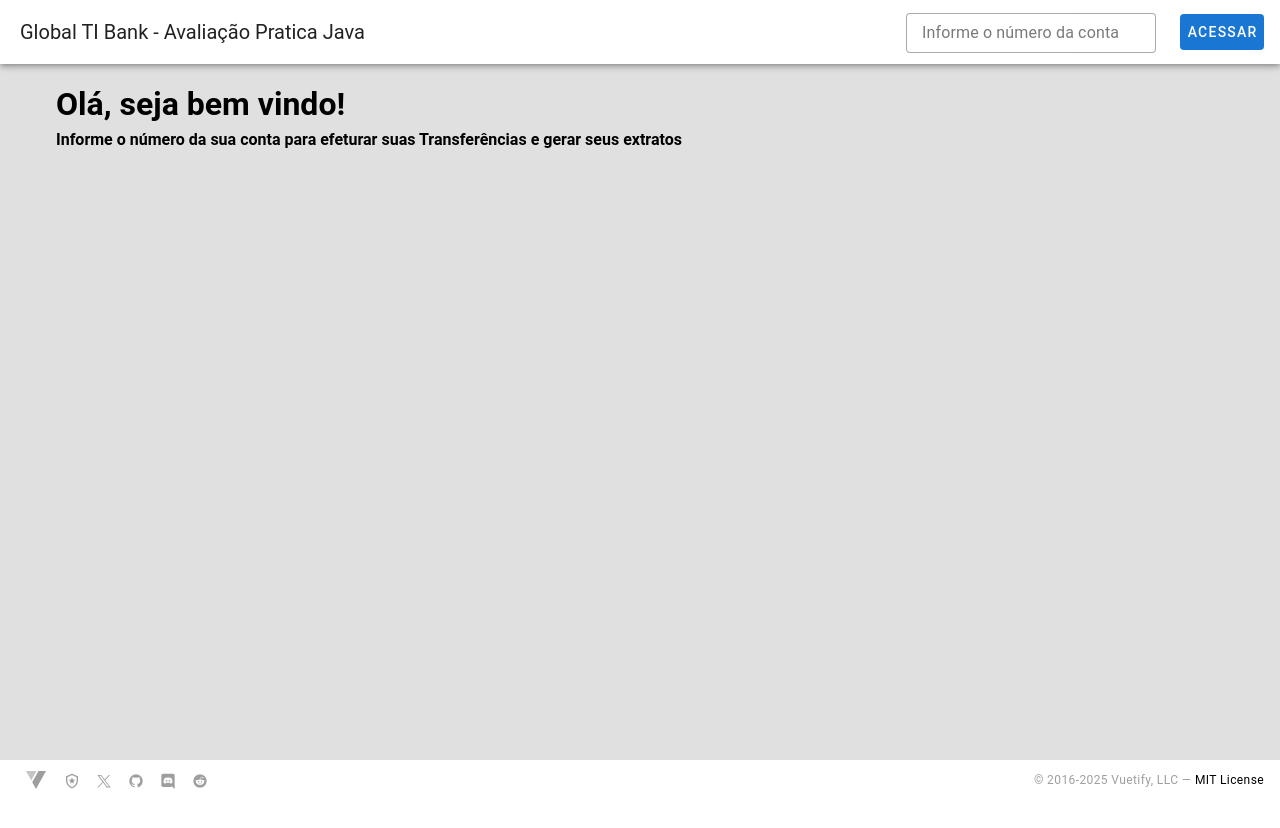
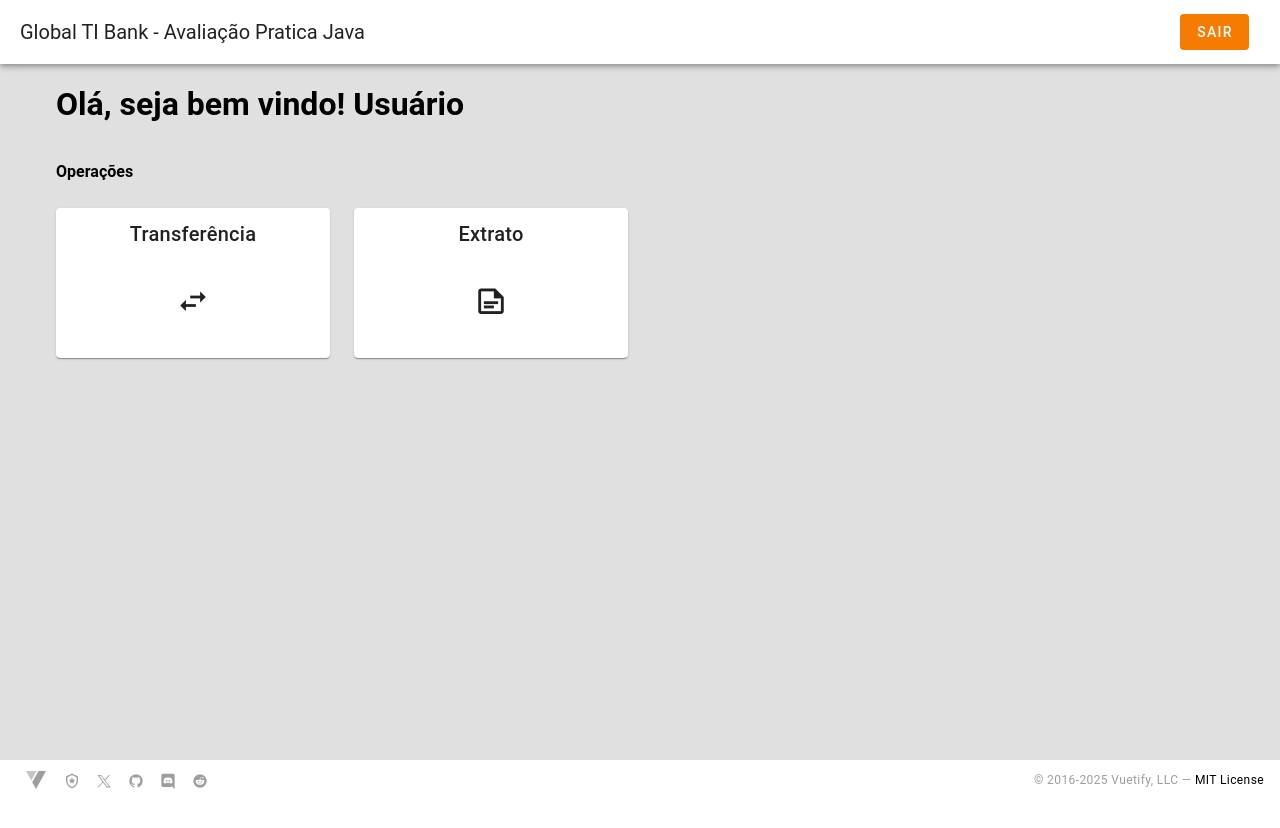
Before and after one commit to JaimeDevS/globalit, a Vue app in the folder frontend/: page /bank in a window 1280 px wide. Shown: the top 828 px of the page. Built offline with nearby package versions, Linux system fonts and the light colour scheme; a small style sheet from the web is missing.

Commit message:
adicionado o recurso de rota

```diff
--- a/frontend/package.json
+++ b/frontend/package.json
@@ -12,6 +12,7 @@
     "@fontsource/roboto": "5.2.6",
     "@mdi/font": "7.4.47",
     "vue": "^3.5.17",
+    "vue-router": "^4.5.1",
     "vuetify": "^3.9.1"
   },
   "devDependencies": {
--- a/frontend/src/App.vue
+++ b/frontend/src/App.vue
@@ -1,7 +1,7 @@
 <template>
   <v-app>
     <v-main>
-      <Bank />
+      <router-view></router-view>
     </v-main>
 
     <AppFooter />
@@ -9,7 +9,5 @@
 </template>
 
 <script setup>
-import Bank from './views/bank.vue';
 
-  //
 </script>
--- a/frontend/src/main.js
+++ b/frontend/src/main.js
@@ -16,8 +16,12 @@ import { createApp } from 'vue'
 // Styles
 import 'unfonts.css'
 
+//router
+import router from './router'
+
 const app = createApp(App)
 
 registerPlugins(app)
 
+app.use(router)
 app.mount('#app')
--- /dev/null
+++ b/frontend/src/router/index.js
@@ -0,0 +1,23 @@
+import { createRouter, createWebHistory } from 'vue-router'
+import Home from '../views/Home.vue'
+import Bank from '../views/bank.vue'
+
+const routes = [
+  {
+    path: '/',
+    name: 'Home',
+    component: Home
+  },
+  {
+    path: '/bank',
+    name: 'Bank',
+    component: Bank
+  },
+]
+
+const router = createRouter({
+  history: createWebHistory(),
+  routes
+})
+
+export default router
--- /dev/null
+++ b/frontend/src/views/Home.vue
@@ -0,0 +1,44 @@
+<template>
+  <v-app id="inspire">
+    <v-app-bar>
+
+      <v-app-bar-title>Global TI Bank - Avaliação Pratica Java</v-app-bar-title>
+      <v-spacer></v-spacer>
+
+       <div>
+        <div class="d-flex flex-row-reverse bg-surface-variant2 pa-2 ">
+          <div class="mt-6" style="width: 250px;">
+            <v-text-field variant="outlined" label="Informe o número da conta" density="compact"></v-text-field>
+          </div>
+        </div>
+      </div>
+
+      <div>
+        <div class="d-flex flex-row-reverse bg-surface-variant2 pa-2 ">
+          <div class="pa-2" style="width: 100px;">
+            <v-btn class="bg-blue-darken-2" @click="$router.push('/bank')">Acessar</v-btn>
+          </div>
+        </div>
+      </div>
+    </v-app-bar>
+
+    <v-main class="bg-grey-lighten-2">
+      <v-container>
+        <v-row>
+          <v-col>
+            <h1>Olá, seja bem vindo!</h1>
+            <h4>Informe o número da sua conta para efeturar suas Transferências e gerar seus extratos</h4>
+          </v-col>
+        </v-row>
+      </v-container>
+    </v-main>
+  </v-app>
+</template>
+<script>
+export default {
+  data: () => ({
+  }),
+  methods: {
+  }
+}
+</script>
--- a/frontend/src/views/bank.vue
+++ b/frontend/src/views/bank.vue
@@ -5,26 +5,10 @@
       <v-app-bar-title>Global TI Bank - Avaliação Pratica Java</v-app-bar-title>
       <v-spacer></v-spacer>
 
-       <div :class="hideRecurcos">
-        <div class="d-flex flex-row-reverse bg-surface-variant2 pa-2 ">
-          <div class="mt-6" style="width: 250px;">
-            <v-text-field variant="outlined" label="Informe o número da conta" density="compact"></v-text-field>
-          </div>
-        </div>
-      </div>
-
-      <div :class="hideRecurcos">
-        <div class="d-flex flex-row-reverse bg-surface-variant2 pa-2 ">
-          <div class="pa-2" style="width: 100px;">
-            <v-btn class="bg-blue-darken-2" @click="mostrarDisplay()">Acessar</v-btn>
-          </div>
-        </div>
-      </div>
-
       <div :class="displayRecurcos">
         <div class="d-flex flex-row-reverse bg-surface-variant2 pa-2 ">
           <div class="pa-2" style="width: 100px;">
-            <v-btn class="bg-orange-darken-2" @click="ocultarDisplay()">Sair</v-btn>
+            <v-btn class="bg-orange-darken-2" @click="$router.push('/')">Sair</v-btn>
           </div>
         </div>
       </div>
@@ -36,10 +20,9 @@
         <v-row>
           <v-col>
             <h1>Olá, seja bem vindo! <span :class="displayRecurcos">Usuário</span> </h1>
-            <h4 :class="hideRecurcos">Informe o número da sua conta para efeturar suas Transferências e gerar seus extratos</h4>
           </v-col>
         </v-row>
-        <v-row :class="displayRecurcos">
+        <v-row >
             <v-col class="mt-2" cols="12">
               <strong>Operações</strong>
             </v-col>
@@ -79,18 +62,10 @@
 <script>
 export default {
   data: () => ({
-    displayRecurcos: "d-none",
-    hideRecurcos: "inline"
+
   }),
   methods: {
-    mostrarDisplay() {
-      this.displayRecurcos = "inline";
-      this.hideRecurcos = "d-none";
-    },
-    ocultarDisplay() {
-      this.displayRecurcos = "d-none";
-      this.hideRecurcos = "inline";
-    }
+
   }
 }
 </script>
```
Also changed, not shown: 2 other files (tests, documents, lock files or other folders).
